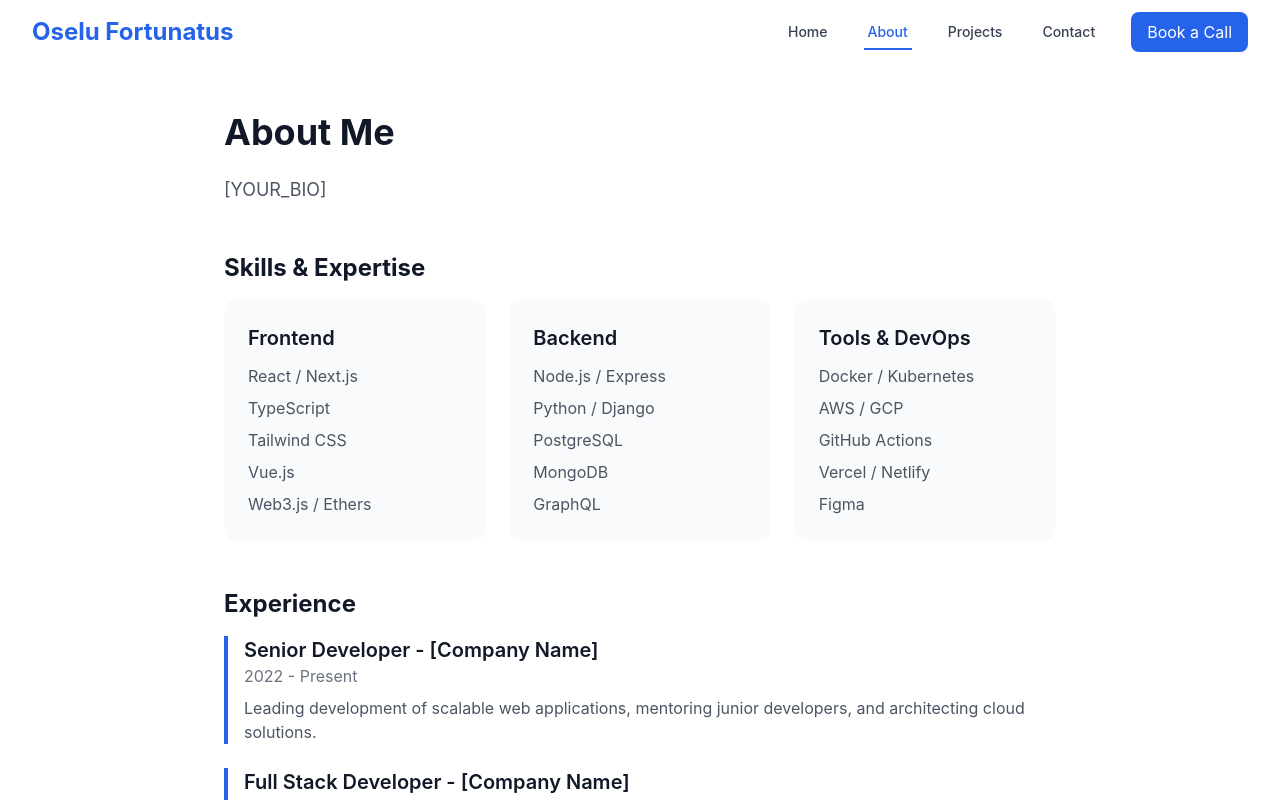
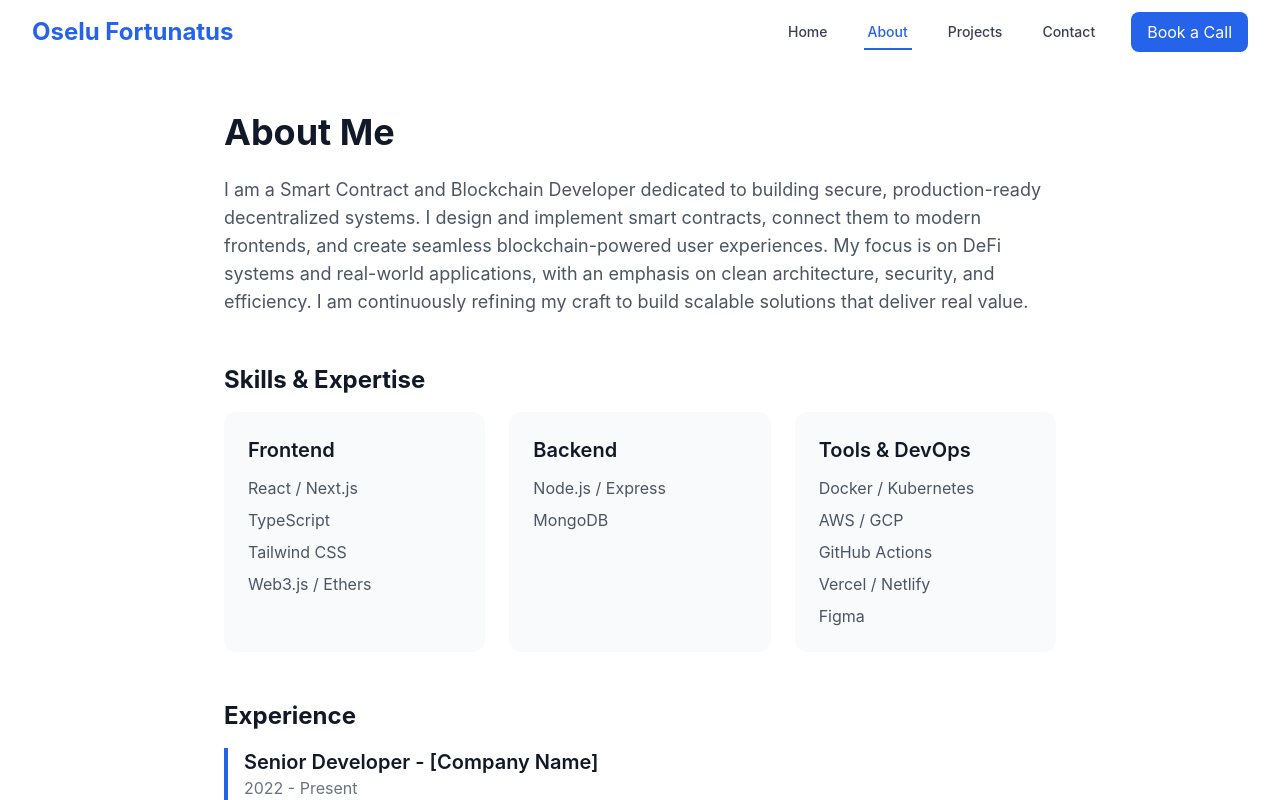
Before and after one commit to Osfoce/osfoce-portfolio, a React (Vite) app: page /about in a window 1280 px wide. Shown: the top 800 px of the page. Built offline with nearby package versions, Linux system fonts and the light colour scheme.

Commit message:
edited about mw page

```diff
--- a/src/pages/AboutPage.tsx
+++ b/src/pages/AboutPage.tsx
@@ -12,7 +12,13 @@ export default function AboutPage() {
           <h1 className="text-4xl font-bold mb-6">About Me</h1>
           <div className="prose dark:prose-invert max-w-none">
             <p className="text-lg text-gray-600 dark:text-gray-400 mb-4">
-              [YOUR_BIO]
+              I am a Smart Contract and Blockchain Developer dedicated to building secure, production-ready decentralized systems.
+
+              I design and implement smart contracts, connect them to modern frontends, and create seamless blockchain-powered user experiences.
+
+              My focus is on DeFi systems and real-world applications, with an emphasis on clean architecture, security, and efficiency.
+
+              I am continuously refining my craft to build scalable solutions that deliver real value.
             </p>
           </div>
         </div>
@@ -26,7 +32,7 @@ export default function AboutPage() {
                 <li>React / Next.js</li>
                 <li>TypeScript</li>
                 <li>Tailwind CSS</li>
-                <li>Vue.js</li>
+                {/* <li>Vue.js</li> */}
                 <li>Web3.js / Ethers</li>
               </ul>
             </div>
@@ -34,10 +40,10 @@ export default function AboutPage() {
               <h3 className="text-xl font-semibold mb-3">Backend</h3>
               <ul className="space-y-2 text-gray-600 dark:text-gray-400">
                 <li>Node.js / Express</li>
-                <li>Python / Django</li>
-                <li>PostgreSQL</li>
+                {/* <li>Python / Django</li> */}
+                {/* <li>PostgreSQL</li> */}
                 <li>MongoDB</li>
-                <li>GraphQL</li>
+                {/* <li>GraphQL</li> */}
               </ul>
             </div>
             <div className="bg-gray-50 dark:bg-gray-800 rounded-xl p-6">
--- a/src/pages/HomePage.tsx
+++ b/src/pages/HomePage.tsx
@@ -21,7 +21,7 @@ export default function HomePage() {
             Hi, I'm <span className="text-primary-600">Oselu Fortunatus</span>
           </h1>
           <p className="text-xl md:text-2xl text-gray-600 dark:text-gray-400 mb-8">
-            [YOUR_HEADLINE]
+            Smart Contract & Blockchain Developer focused on building secure, scalable DeFi systems and seamless Web3 applications.
           </p>
           <div className="flex gap-4 justify-center">
             <button
```
